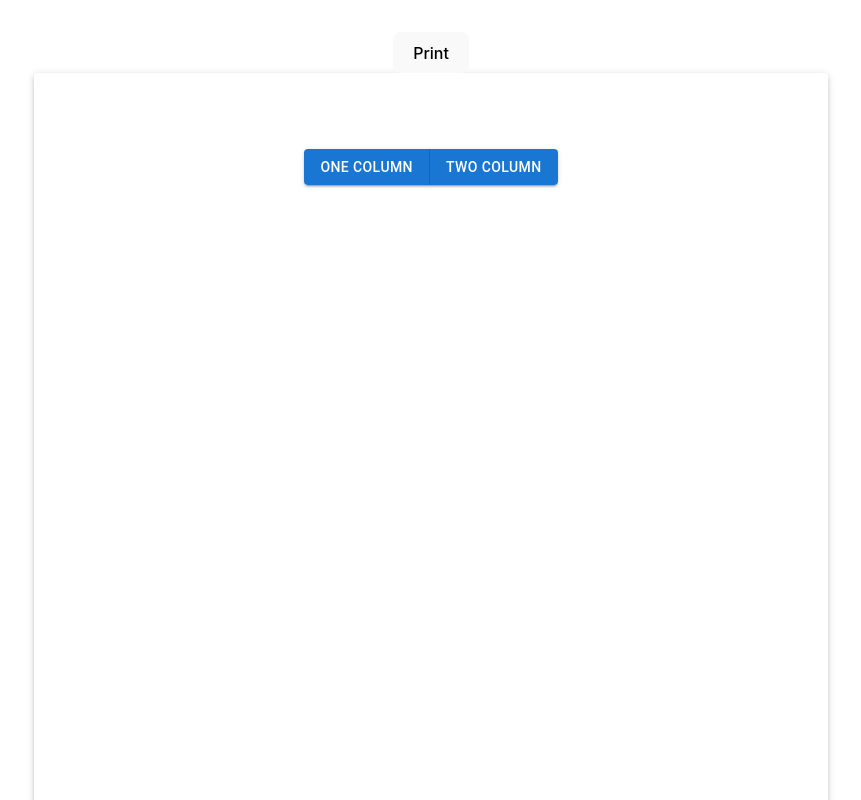
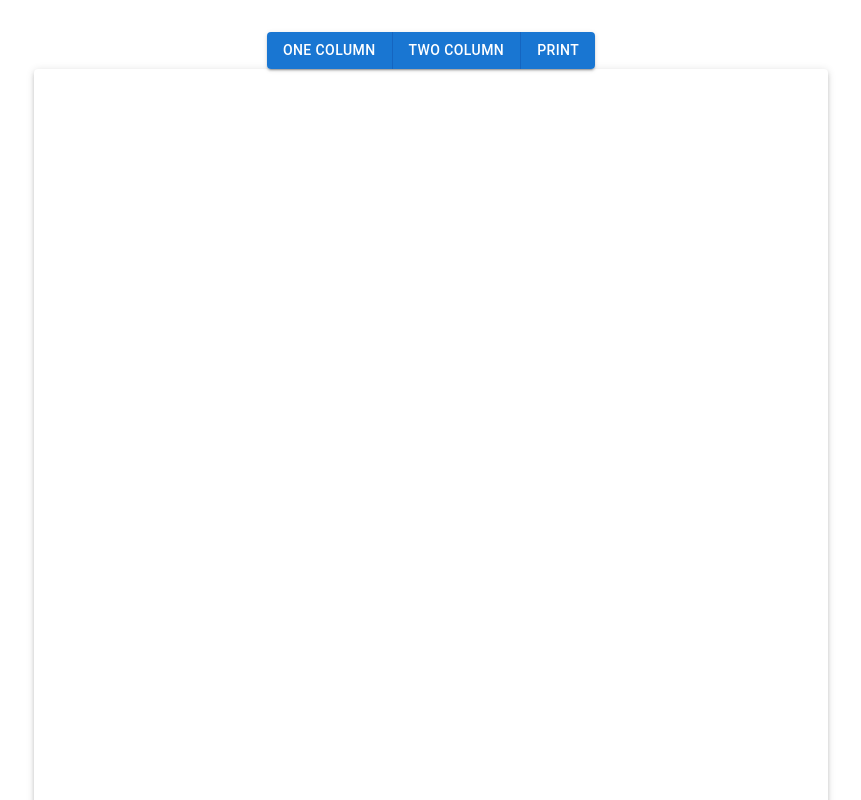
Before and after one commit to smamirshahi/squeezy-cv, a React (Vite) app: page / in a window 1280 px wide. Shown: the top 800 px of the page, without its empty margins (209-1070 px from the left). Built offline with nearby package versions, Linux system fonts and the light colour scheme.

Commit message:
[main] Add onClick handler for printing to the Template Buttons component

```diff
--- a/src/App.tsx
+++ b/src/App.tsx
@@ -1,20 +1,18 @@
 import "./App.css";
 import { Paper } from "@mui/material";
 import { TemplateButton } from "./components/template-button";
+import { TemplateSelection } from "./templates/template-selection";
+import { useRef } from "react";
+import { templateSelector } from "./store/ui/ui-slice";
 import { useAppSelector } from "./store/store-helper";
-import { templateSelector } from "./store/ui/ui-slice";
-import { TemplateSelection } from "./templates/template-selection";
-import { useReactToPrint } from "react-to-print";
-import { useRef } from "react";
 
 export function App() {
   const template = useAppSelector(templateSelector);
   const contentRef = useRef<HTMLDivElement>(null);
-  const reactToPrintFn = useReactToPrint({ contentRef });
 
   return (
     <>
-      <button onClick={() => reactToPrintFn()}>Print</button>
+      <TemplateButton printReference={contentRef} />
 
       <Paper
         ref={contentRef}
@@ -29,11 +27,7 @@ export function App() {
           fontFamily: "Calibri, sans-serif",
         }}
       >
-        {template === null ? (
-          <TemplateButton />
-        ) : (
-          <TemplateSelection template={template} />
-        )}
+        {template !== null && <TemplateSelection template={template} />}
       </Paper>
     </>
   );
--- a/src/components/template-button.tsx
+++ b/src/components/template-button.tsx
@@ -3,8 +3,14 @@ import { JSX } from "react";
 import { setTemplate } from "../store/ui/ui-slice";
 import { useDispatch } from "react-redux";
 import { ResumeTemplates } from "../common/custom-types";
+import { useReactToPrint } from "react-to-print";
 
-export function TemplateButton(): JSX.Element {
+interface Props {
+  printReference: React.RefObject<HTMLDivElement | null>;
+}
+
+export function TemplateButton({ printReference }: Props): JSX.Element {
+  const reactToPrintFn = useReactToPrint({ contentRef: printReference });
   const dispatch = useDispatch();
 
   function onClick(template: ResumeTemplates) {
@@ -15,6 +21,8 @@ export function TemplateButton(): JSX.Element {
     <ButtonGroup variant="contained" aria-label="Basic button group">
       <Button onClick={() => onClick("one-column")}>One Column</Button>
       <Button onClick={() => onClick("two-column")}>Two Column</Button>
+      <Button onClick={() => reactToPrintFn()}>Print</Button>
+      template
     </ButtonGroup>
   );
 }
```
